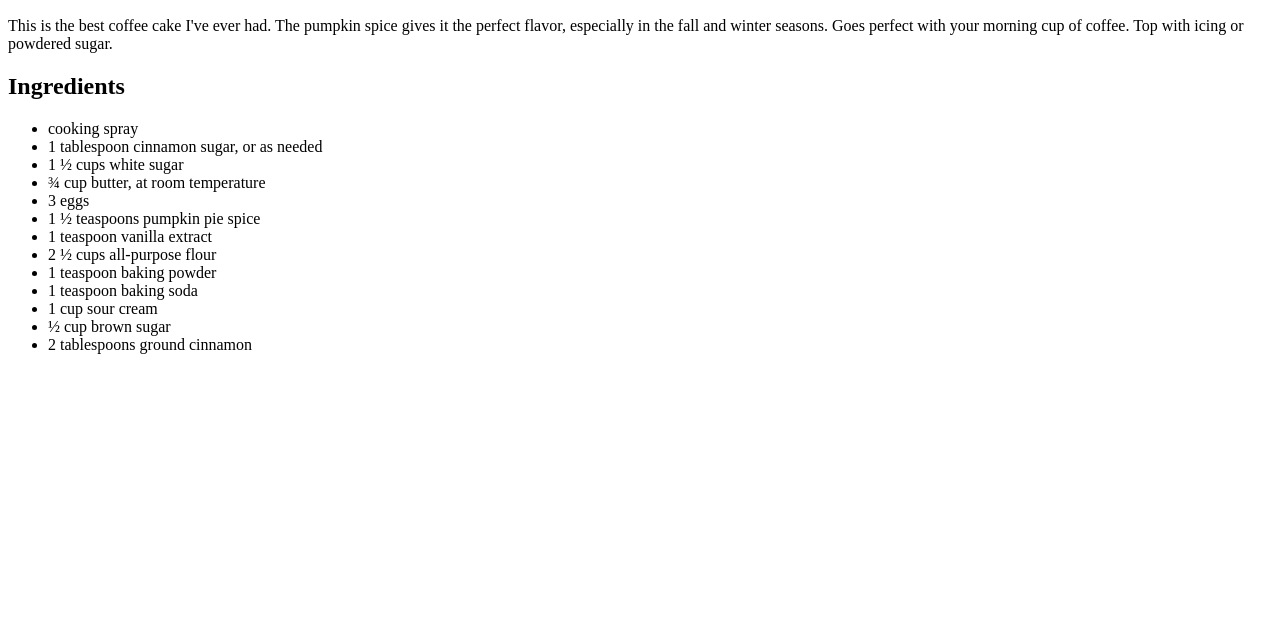
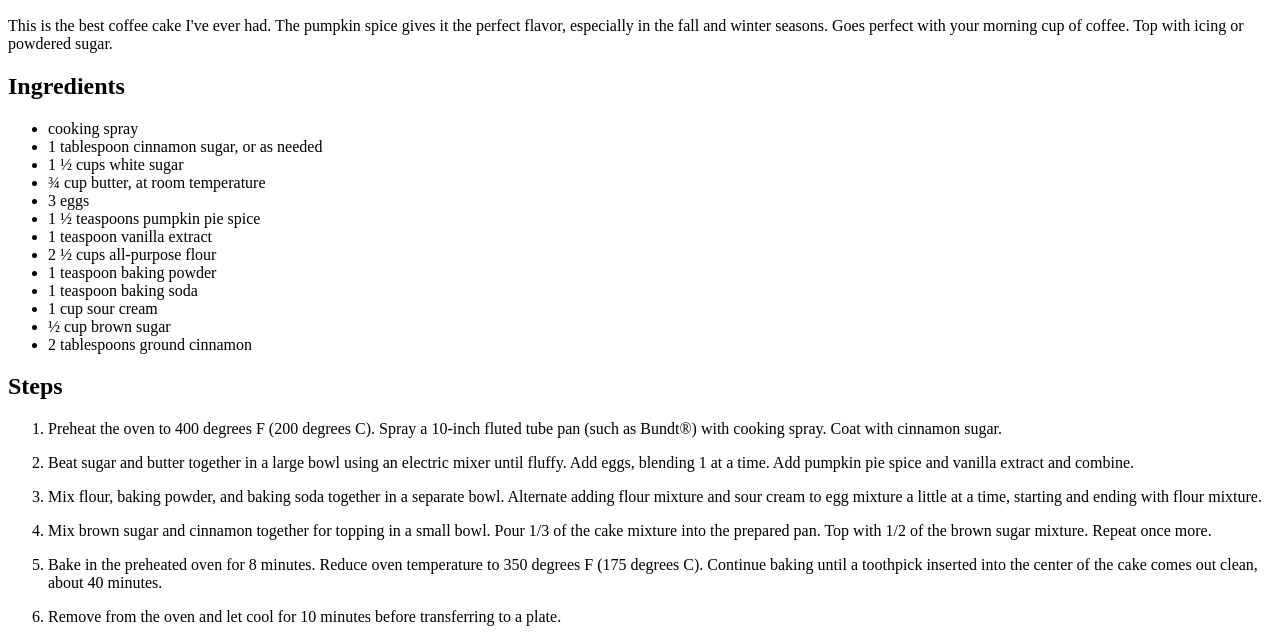
Before and after one commit to DalviL22/odin-recipes, a plain HTML site: page recipes/coffee-cake.html in a window 1280 px wide. Shown: the part 452-1094 px from the top of the page. Before the commit the page ends 822 px from the top, so only its background shows below. Drawn offline with Linux system fonts and the light colour scheme.

Commit message:
Added instructions for baking coffee cake.
Steps are structred in an ordered list with a
nested <p>

```diff
--- a/recipes/coffee-cake.html
+++ b/recipes/coffee-cake.html
@@ -34,5 +34,51 @@
       <li>½ cup brown sugar</li>
       <li>2 tablespoons ground cinnamon</li>
     </ul>
+
+    <h2>Steps</h2>
+    <ol>
+      <li>
+        <p>
+          Preheat the oven to 400 degrees F (200 degrees C). Spray a 10-inch
+          fluted tube pan (such as Bundt®) with cooking spray. Coat with
+          cinnamon sugar.
+        </p>
+      </li>
+      <li>
+        <p>
+          Beat sugar and butter together in a large bowl using an electric mixer
+          until fluffy. Add eggs, blending 1 at a time. Add pumpkin pie spice
+          and vanilla extract and combine.
+        </p>
+      </li>
+      <li>
+        <p>
+          Mix flour, baking powder, and baking soda together in a separate bowl.
+          Alternate adding flour mixture and sour cream to egg mixture a little
+          at a time, starting and ending with flour mixture.
+        </p>
+      </li>
+      <li>
+        <p>
+          Mix brown sugar and cinnamon together for topping in a small bowl.
+          Pour 1/3 of the cake mixture into the prepared pan. Top with 1/2 of
+          the brown sugar mixture. Repeat once more.
+        </p>
+      </li>
+      <li>
+        <p>
+          Bake in the preheated oven for 8 minutes. Reduce oven temperature to
+          350 degrees F (175 degrees C). Continue baking until a toothpick
+          inserted into the center of the cake comes out clean, about 40
+          minutes.
+        </p>
+      </li>
+      <li>
+        <p>
+          Remove from the oven and let cool for 10 minutes before transferring
+          to a plate.
+        </p>
+      </li>
+    </ol>
   </body>
 </html>
```
